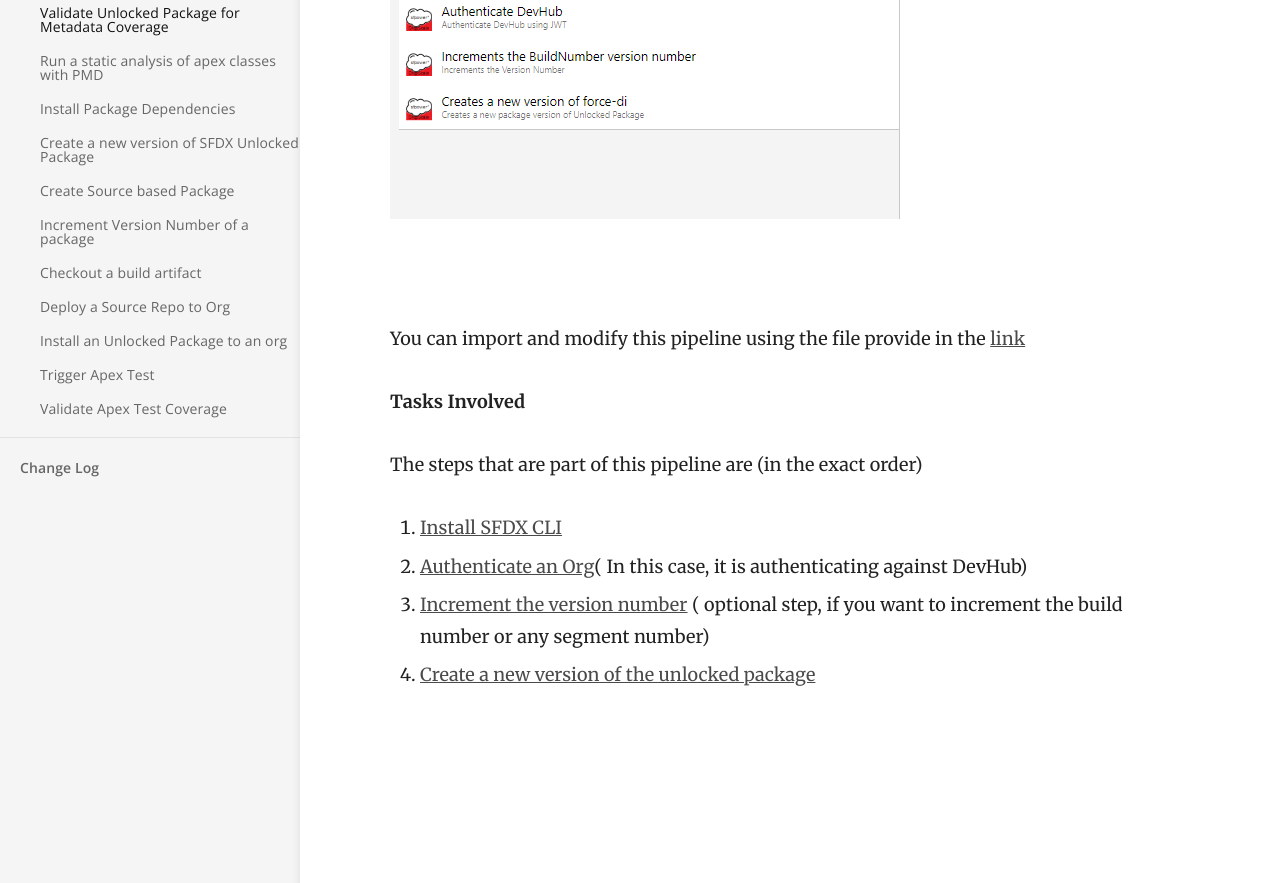
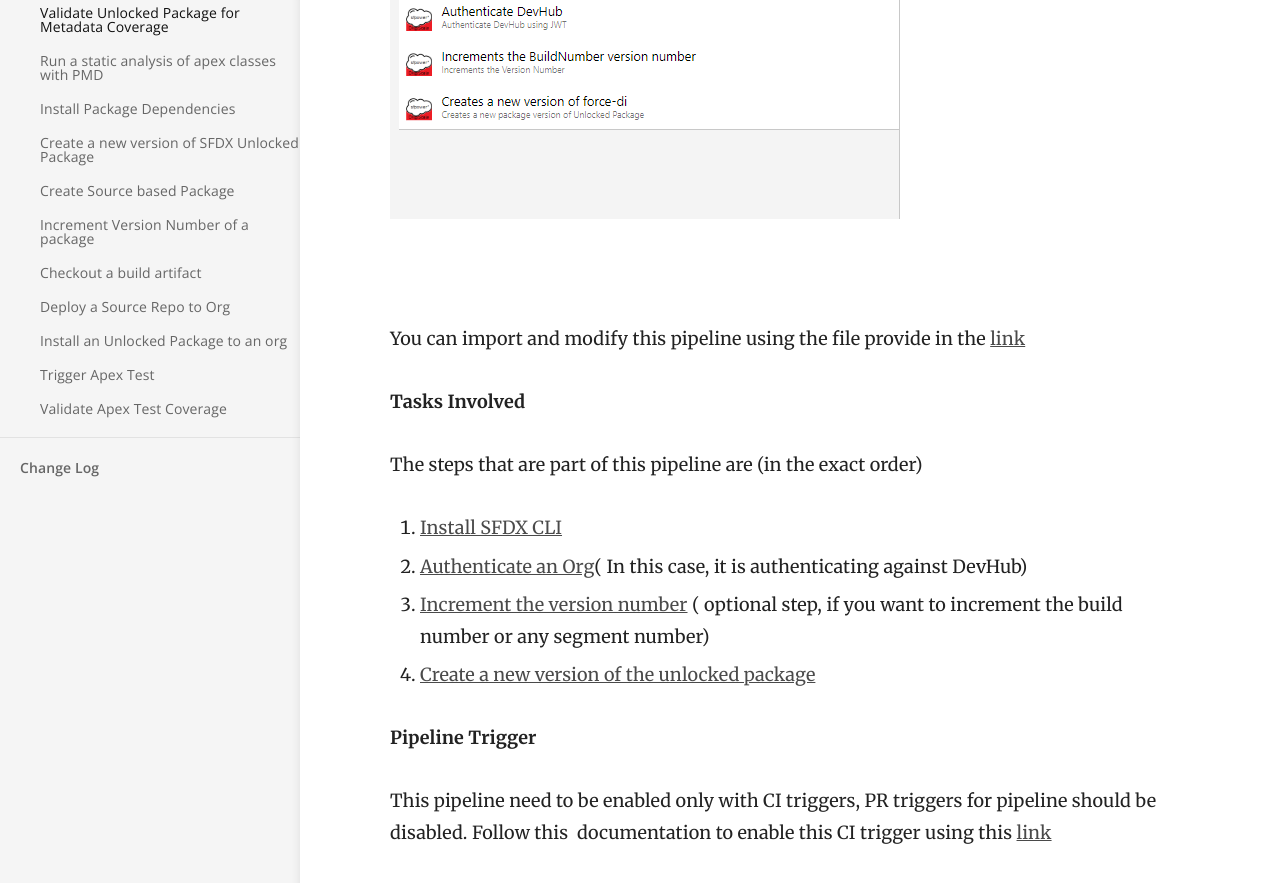
Before and after one commit to nbatterham/sfpowerscripts-doc, a Jekyll site: the page built from _docs/Pipelines/Continous Integration Unlocked Package Pipeline.md, in a window 1280 px wide and 900 px high, scrolled down 641 px. Shown: the top 883 px of the window. Built offline with Jekyll 4.4.1, drawn with Linux system fonts in a browser that asks for light colours.

Commit message:
Updated '_docs/Pipelines/Continous Integration Unlocked Package Pipeline.md' via CloudCannon

```diff
--- a/_docs/Pipelines/Continous Integration Unlocked Package Pipeline.md
+++ b/_docs/Pipelines/Continous Integration Unlocked Package Pipeline.md
@@ -23,4 +23,6 @@ The steps that are part of this pipeline are (in the exact order)
 1. [Install SFDX CLI](/Tasks/Common-Utility-Tasks/Install%20SFDX%20CLI/)
 2. [Authenticate an Org](/Tasks/Common-Utility-Tasks/Authenticate%20an%20Org/)( In this case, it is authenticating against DevHub)
 3. [Increment the version number](/Tasks/Packaging-Tasks/Increment%20Version%20number%20of%20a%20package/) ( optional step, if you want to increment the build number or any segment number)
-4. [Create a new version of the unlocked package](/Tasks/Packaging-Tasks/Create%20Source%20based%20Packaging/)
+4. [Create a new version of the unlocked package](/Tasks/Packaging-Tasks/Create%20SFDX%20Unlocked%20Package/)
+
+**Pipeline Trigger**<br><br>This pipeline need to be enabled only with CI triggers, PR triggers for pipeline should be disabled. Follow this&nbsp; documentation to enable this CI trigger using this [link](https://docs.microsoft.com/en-us/azure/devops/pipelines/build/triggers?view=azure-devops&amp;tabs=classic)
```
